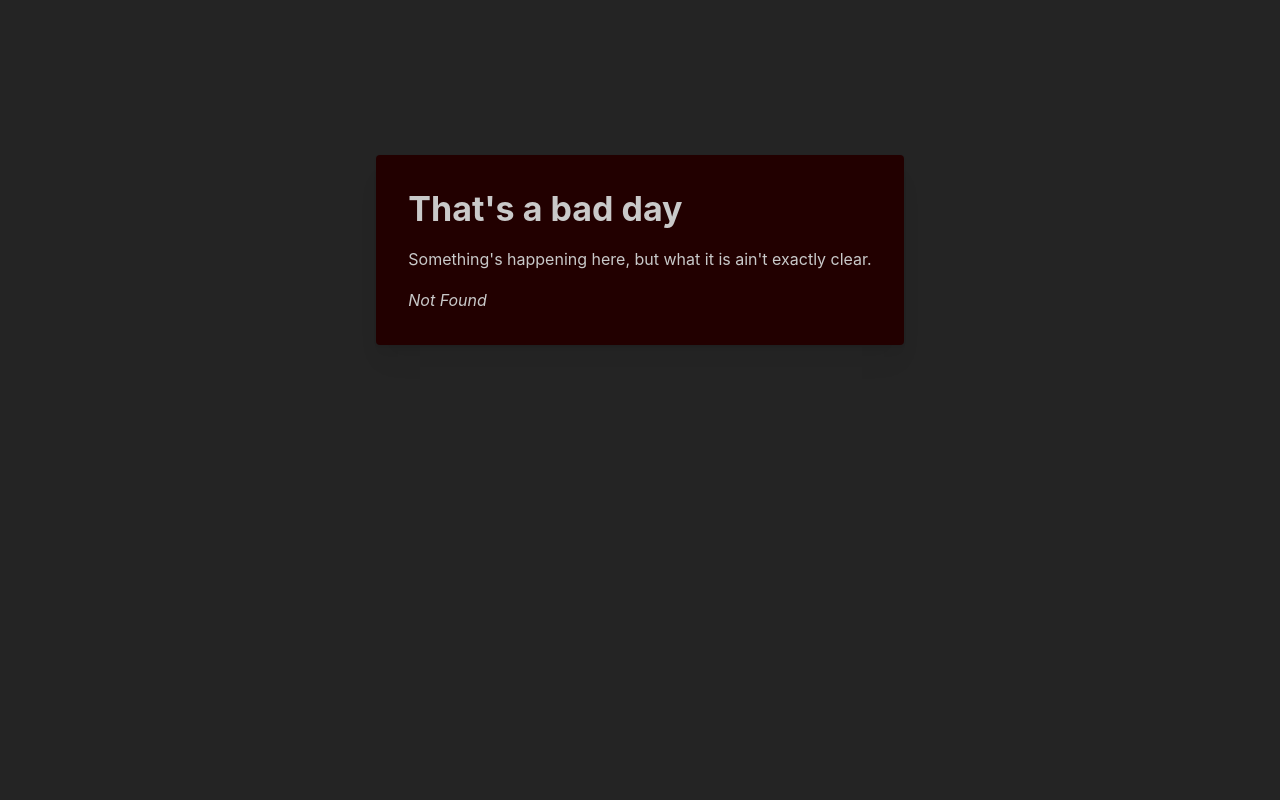
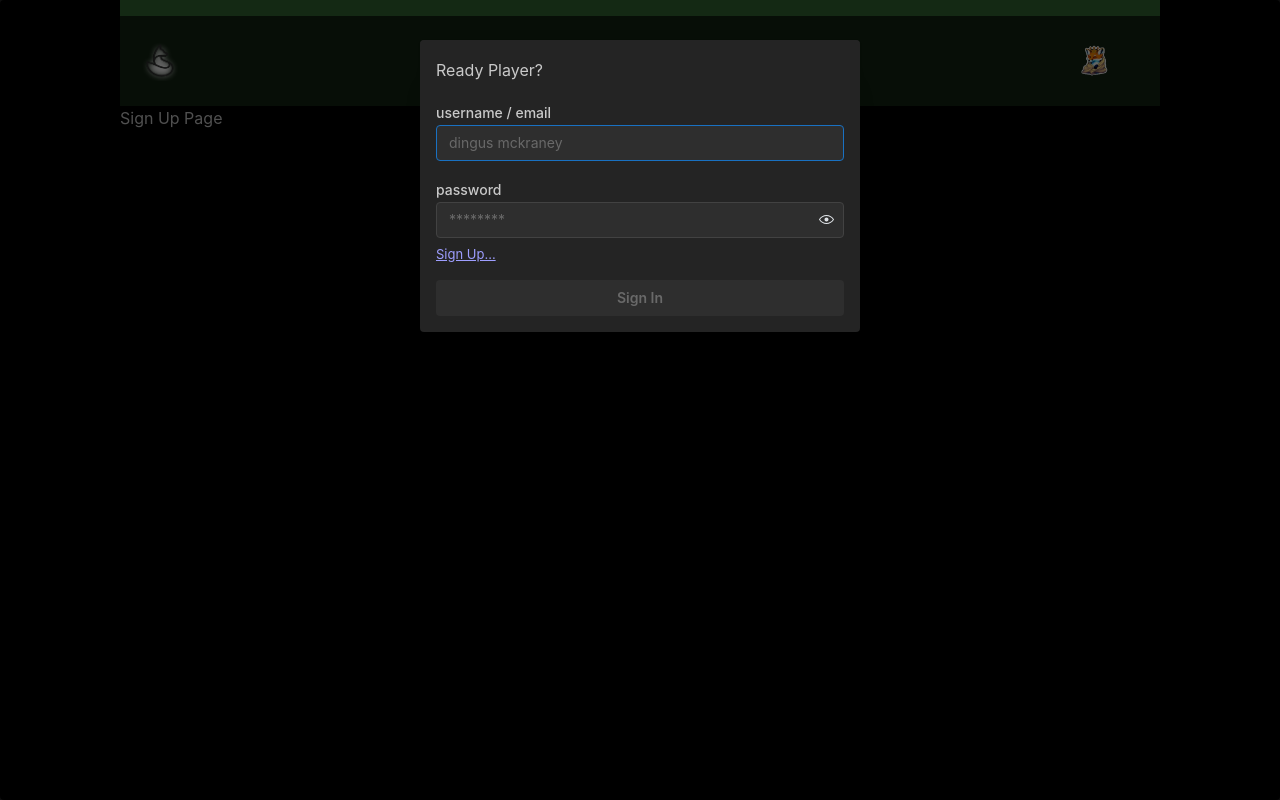
Before and after one commit to nicehatharry/ready-player, a React (Vite) app: page /sign-up in a window 1280 px wide. Before the commit this address had no page. Built offline with nearby package versions, Linux system fonts and the light colour scheme.

Commit message:
log in / log out UI

```diff
--- a/src/App.tsx
+++ b/src/App.tsx
@@ -1,16 +1,29 @@
 import { MantineProvider } from '@mantine/core'
 import '@mantine/core/styles.css'
+import { useState } from 'react'
 import { createBrowserRouter, RouterProvider } from 'react-router-dom'
+import { UserContext, UserState } from './context'
 import { ErrorPage, Root } from './pages'
+import { getRoutes } from './routes'
 
 const router = createBrowserRouter([
-	{ path: '/', element: <Root />, errorElement: <ErrorPage /> },
+	{
+		path: '/',
+		element: <Root />,
+		errorElement: <ErrorPage />,
+		children: getRoutes(),
+	},
 ])
 
 function App() {
+	const [userState, setUserState] = useState<UserState>()
+
 	return (
 		<MantineProvider defaultColorScheme='dark'>
-			<RouterProvider router={router} />
+			<UserContext.Provider
+				value={{ user: userState?.user, setUser: setUserState }}>
+				<RouterProvider router={router} />
+			</UserContext.Provider>
 		</MantineProvider>
 	)
 }
--- /dev/null
+++ b/src/components/LogInModal.tsx
@@ -0,0 +1,60 @@
+import { Button, Modal, PasswordInput, Stack, TextInput } from '@mantine/core'
+import { useDisclosure } from '@mantine/hooks'
+import { FC, useContext, useMemo, useState } from 'react'
+import { Link } from 'react-router-dom'
+import { UserContext } from '../context'
+
+export const LogInModal: FC = () => {
+	const [, { open, close }] = useDisclosure(false)
+	const [userName, setUserName] = useState<string>('')
+	const [password, setPassword] = useState<string>('')
+	const { user, setUser } = useContext(UserContext)
+
+	const disableSignIn = useMemo(
+		() => !userName || !password,
+		[password, userName]
+	)
+
+	const handleSignIn = () => {
+		setUser({ user: userName })
+		setUserName('')
+		setPassword('')
+		close()
+	}
+
+	return (
+		<Modal
+			opened={!user}
+			onClose={open}
+			withCloseButton={false}
+			title='Ready Player?'>
+			<form>
+				<Stack>
+					<TextInput
+						label='username / email'
+						placeholder='dingus mckraney'
+						value={userName}
+						onChange={(e) => {
+							setUserName(e.currentTarget.value)
+						}}
+					/>
+					<PasswordInput
+						label='password'
+						placeholder='********'
+						value={password}
+						onChange={(e) => {
+							setPassword(e.currentTarget.value)
+						}}
+						style={{ marginBottom: '-10px' }}
+					/>
+					<Link to='/sign-up' style={{ fontSize: 'small' }}>
+						Sign Up...
+					</Link>
+					<Button type='submit' disabled={disableSignIn} onClick={handleSignIn}>
+						Sign In
+					</Button>
+				</Stack>
+			</form>
+		</Modal>
+	)
+}
--- /dev/null
+++ b/src/components/LogOutButton.tsx
@@ -0,0 +1,34 @@
+import { Avatar, Button, Modal } from '@mantine/core'
+import { FC, useContext } from 'react'
+import { useDisclosure } from '@mantine/hooks'
+import { UserContext } from '../context'
+
+export const LogOutButton: FC = () => {
+	const [opened, { open, close }] = useDisclosure(false)
+	const { user, setUser } = useContext(UserContext)
+
+	const handleLogout = () => {
+		setUser({ user: undefined })
+		close()
+	}
+	return (
+		<>
+			<Button
+				onClick={() => {
+					open()
+				}}
+				variant='transparent'
+				size='lg'>
+				<Avatar src='src/assets/foxroyal.png' alt='SnuggleFox' />
+				<p style={{ fontSize: 'small' }}>{user}</p>
+			</Button>
+			<Modal
+				opened={opened}
+				onClose={close}
+				withCloseButton={false}
+				title='Ready Player?'>
+				<Button onClick={handleLogout}>Log Out</Button>
+			</Modal>
+		</>
+	)
+}
--- /dev/null
+++ b/src/components/ProtectedRoute.tsx
@@ -0,0 +1,9 @@
+import { FC, ReactNode, useContext } from 'react'
+import { UserContext } from '../context'
+import { Root } from '../pages'
+
+export const ProtectedRoute: FC<{ children: ReactNode }> = ({ children }) => {
+	const { user } = useContext(UserContext)
+	console.log('User', user)
+	return user ? children : <Root />
+}
--- a/src/components/SignInModal.tsx
+++ /dev/null
@@ -1,61 +0,0 @@
-import { useDisclosure } from '@mantine/hooks'
-import { Modal, Button, TextInput, Stack, PasswordInput } from '@mantine/core'
-import { FC, useEffect, useMemo, useState } from 'react'
-import { Link } from 'react-router-dom'
-
-export const SignInModal: FC<{
-	isOpen: boolean
-	setUser: React.Dispatch<React.SetStateAction<string>>
-}> = ({ isOpen, setUser }) => {
-	const [opened, { open, close }] = useDisclosure(false)
-	const [userName, setUserName] = useState<string>('')
-	const [password, setPassword] = useState<string>('')
-
-	const disableSignIn = useMemo(
-		() => !userName || !password,
-		[password, userName]
-	)
-
-	useEffect(() => {
-		if (isOpen) open()
-	}, [isOpen, open])
-
-	return (
-		<Modal
-			opened={opened}
-			onClose={open}
-			withCloseButton={false}
-			title='Ready Player?'>
-			<Stack>
-				<TextInput
-					label='username / email'
-					placeholder='dingus mckraney'
-					value={userName}
-					onChange={(e) => {
-						setUserName(e.currentTarget.value)
-					}}
-				/>
-				<PasswordInput
-					label='password'
-					placeholder='********'
-					value={password}
-					onChange={(e) => {
-						setPassword(e.currentTarget.value)
-					}}
-					style={{ marginBottom: '-10px' }}
-				/>
-				<Link to='/sign-up' style={{ fontSize: 'small' }}>
-					Sign Up...
-				</Link>
-				<Button
-					disabled={disableSignIn}
-					onClick={() => {
-						setUser(userName)
-						close()
-					}}>
-					Sign In
-				</Button>
-			</Stack>
-		</Modal>
-	)
-}
--- a/src/components/TopBar.tsx
+++ b/src/components/TopBar.tsx
@@ -1,17 +1,15 @@
-import { Space, Group, Avatar } from '@mantine/core'
+import { Group, Space } from '@mantine/core'
 import { FC } from 'react'
+import { LogOutButton } from '.'
 
-export const TopBar: FC<{ user: string }> = ({ user }) => {
+export const TopBar: FC = () => {
 	return (
 		<>
 			<Space h='md' style={crown} />
 			<Group justify='space-between' style={topBar}>
-				<img src='src/assets/fox icon.png' height='60px' />
+				<img src='src/assets/fox icon.png' height='40px' />
 				<div>Ready Player (FPO)</div>
-				<Group>
-					<Avatar src='src/assets/foxroyal.png' alt='SnuggleFox' />
-					<p style={{ fontSize: 'small' }}>{user}</p>
-				</Group>
+				<LogOutButton />
 			</Group>
 		</>
 	)
--- a/src/components/index.tsx
+++ b/src/components/index.tsx
@@ -1,2 +1,4 @@
-export { SignInModal } from './SignInModal'
+export { ProtectedRoute } from './ProtectedRoute'
+export { LogInModal } from './LogInModal'
+export { LogOutButton } from './LogOutButton'
 export { TopBar } from './TopBar'
--- /dev/null
+++ b/src/context.ts
@@ -0,0 +1,16 @@
+import { createContext } from 'react'
+
+export interface UserState {
+	user: string | undefined
+}
+
+export type UserContextState = UserState & {
+	setUser: React.Dispatch<UserState>
+}
+
+const EMPTY_USER_STATE = {
+	user: undefined,
+	setUser: () => {},
+}
+
+export const UserContext = createContext<UserContextState>(EMPTY_USER_STATE)
--- a/src/pages/Root.tsx
+++ b/src/pages/Root.tsx
@@ -1,13 +1,14 @@
 import { Paper } from '@mantine/core'
-import { useState } from 'react'
-import { SignInModal, TopBar } from '../components'
+import { FC } from 'react'
+import { Outlet } from 'react-router-dom'
+import { LogInModal, TopBar } from '../components'
 
-export const Root = () => {
-	const [user, setUser] = useState('')
+export const Root: FC = () => {
 	return (
 		<Paper style={sideBars}>
-			<TopBar user={user} />
-			<SignInModal isOpen={!user} setUser={setUser} />
+			<TopBar />
+			<Outlet />
+			<LogInModal />
 		</Paper>
 	)
 }
--- /dev/null
+++ b/src/pages/SignUp.tsx
@@ -0,0 +1,7 @@
+import { FC, useContext } from 'react'
+import { UserContext } from '../context'
+
+export const SignUp: FC = () => {
+	// const { user, setUser } = useContext(UserContext)
+	return <>Sign Up Page</>
+}
--- a/src/pages/index.tsx
+++ b/src/pages/index.tsx
@@ -1,2 +1,3 @@
+export { ErrorPage } from './ErrorPage'
 export { Root } from './Root'
-export { ErrorPage } from './ErrorPage'
+export { SignUp } from './SignUp'
--- /dev/null
+++ b/src/routes.tsx
@@ -0,0 +1,22 @@
+import { ProtectedRoute } from './components'
+import { SignUp } from './pages'
+
+interface Route {
+	path: string
+	element: JSX.Element
+}
+
+const OPEN_ROUTES: Route[] = [{ path: '/sign-up', element: <SignUp /> }]
+const PROTECTED_ROUTES: Route[] = [
+	{ path: '/dashboard', element: <>Dashboard</> },
+]
+
+export const getRoutes = () => {
+	return [
+		...OPEN_ROUTES,
+		...PROTECTED_ROUTES.map((route) => ({
+			path: route.path,
+			element: <ProtectedRoute>{route.element}</ProtectedRoute>,
+		})),
+	]
+}
```
